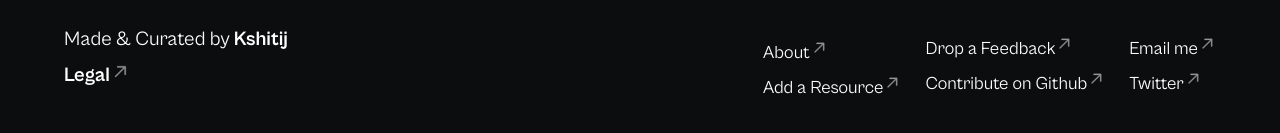
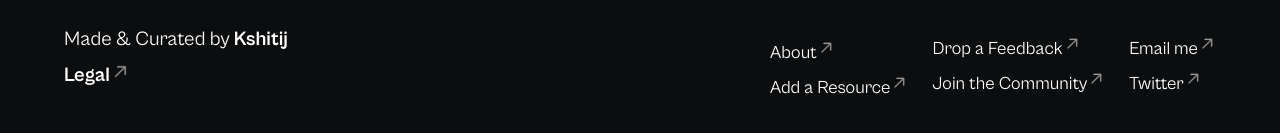
Before and after one commit to kstij/technew, a React (Vite) app: page / in a window 1280 px wide. Shown: the part 1263-1396 px from the top of the page. Built offline with nearby package versions, Linux system fonts and the light colour scheme; no server answers.

Commit message:
Update Footer.jsx

```diff
--- a/src/components/Footer.jsx
+++ b/src/components/Footer.jsx
@@ -70,8 +70,8 @@ const Footer = () => {
               <Link href="https://forms.gle/geNQrquQCSpDXhg16">
                 Drop a Feedback
               </Link>
-              <Link href="https://github.com/kstij/techaway">
-                Contribute on Github
+              <Link href="https://chat.whatsapp.com/DvlQu3m5VAuAn7pNLgJ9bY">
+                Join the Community
               </Link>
             </div>
           </div>
```
